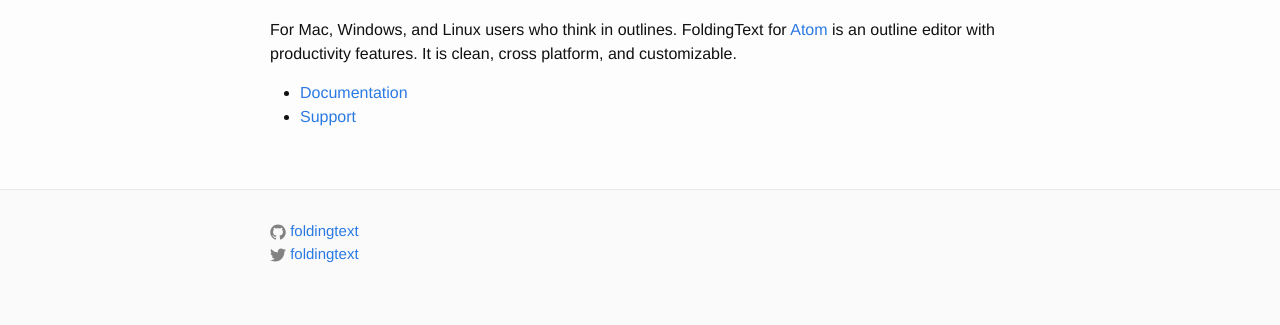
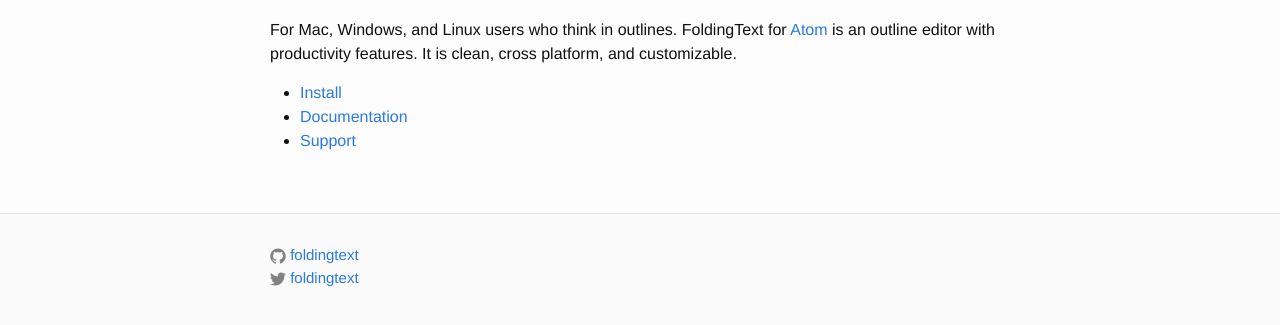
Before and after one commit to jessegrosjean/foldingtext-for-atom, a Jekyll site: the page built from index.md, in a window 1280 px wide, cut to the strip 431-756 px from the top of the page. Built offline with Jekyll 4.4.1, drawn with Linux system fonts in a browser that asks for light colours.

Commit message:
Install link

```diff
--- a/index.md
+++ b/index.md
@@ -13,5 +13,6 @@
 
 For Mac, Windows, and Linux users who think in outlines. FoldingText for [Atom](https://atom.io) is an outline editor with productivity features. It is clean, cross platform, and customizable.
 
+- [Install](http://jessegrosjean.gitbooks.io/foldingtext-for-atom-user-s-guide/content/installing_foldingtext.html)
 - [Documentation](documentation)
 - [Support](http://support.foldingtext.com/c/foldingtext-for-atom)
```
